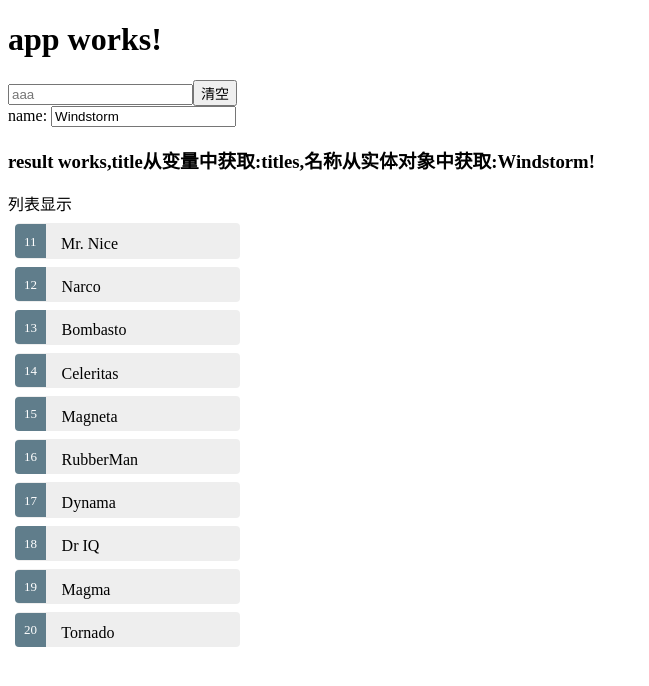
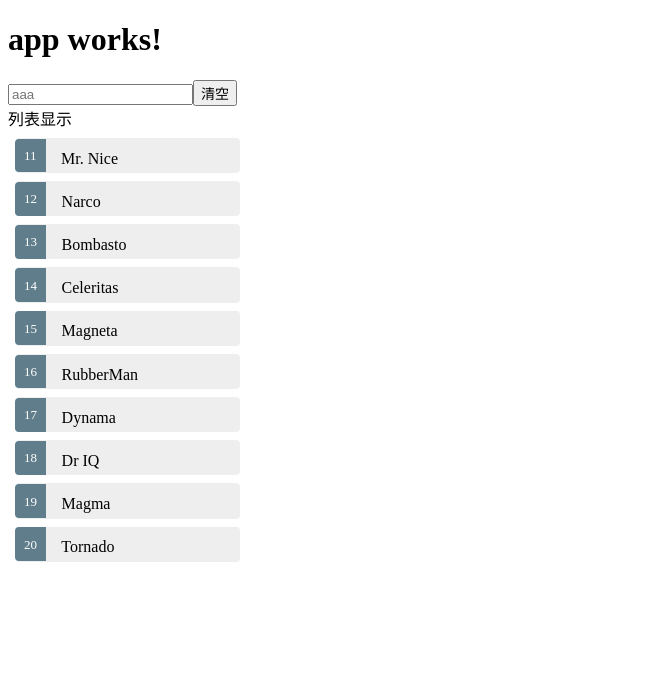
Before and after one commit to jacktomcat/ngchapter01, an Angular app: page / in a window 1280 px wide. Shown: the top 686 px of the page, without its empty margins (0-649 px from the left). Built offline with nearby package versions, Linux system fonts and the light colour scheme.

Commit message:
事件和样式

```diff
--- a/src/app/result/result.component.html
+++ b/src/app/result/result.component.html
@@ -1,16 +1,18 @@
 
-<div>
+<!-- *ngIf 判断 selectedHero 是不是为空-->
+<div *ngIf="selectedHero">
   <label>name: </label>
   <!--[(ngModel)]是一个Angular语法，用与把hero.name绑定到输入框中。 它的数据流是双向的：从属性到输入框，并且从输入框回到属性。-->
-  <input [ngModel]="hero.name" placeholder="请输入名称">
+  <input [ngModel]="selectedHero.name" placeholder="请输入名称">
 
-  <h3>result works,title从变量中获取:{{title}},名称从实体对象中获取:{{hero.name}}!</h3>
+  <h3>result works,title从变量中获取:{{title}},名称从实体对象中获取:{{selectedHero.name}}!</h3>
 </div>
 
 <div>列表显示</div>
 
 <ul class="heroes">
-  <li *ngFor="let hero of heroes" (click)="selectVal()">
+  <!--给选择的元素一个样式 [class.selected]="hero === selectedHero"-->
+  <li *ngFor="let hero of heroes" [class.selected]="hero === selectedHero" (click)="selectVal(hero)" >
     <span class="badge">{{hero.id}}</span> {{hero.name}}
   </li>
 </ul>
--- a/src/app/result/result.component.ts
+++ b/src/app/result/result.component.ts
@@ -29,12 +29,16 @@ const HEROES: Hero[] = [
 export class ResultComponent{
     title = "titles";
     heroes = HEROES;
-    hero: Hero = {
+    /*selectedHero: Hero = {
         id: 1,
         name: 'Windstorm'
-    };
+    };*/
 
-    selectVal(){
-        console.log("select");
+    selectedHero : Hero;
+
+
+
+    selectVal(sel:Hero):void{
+        this.selectedHero = sel;
     }
 }
```
